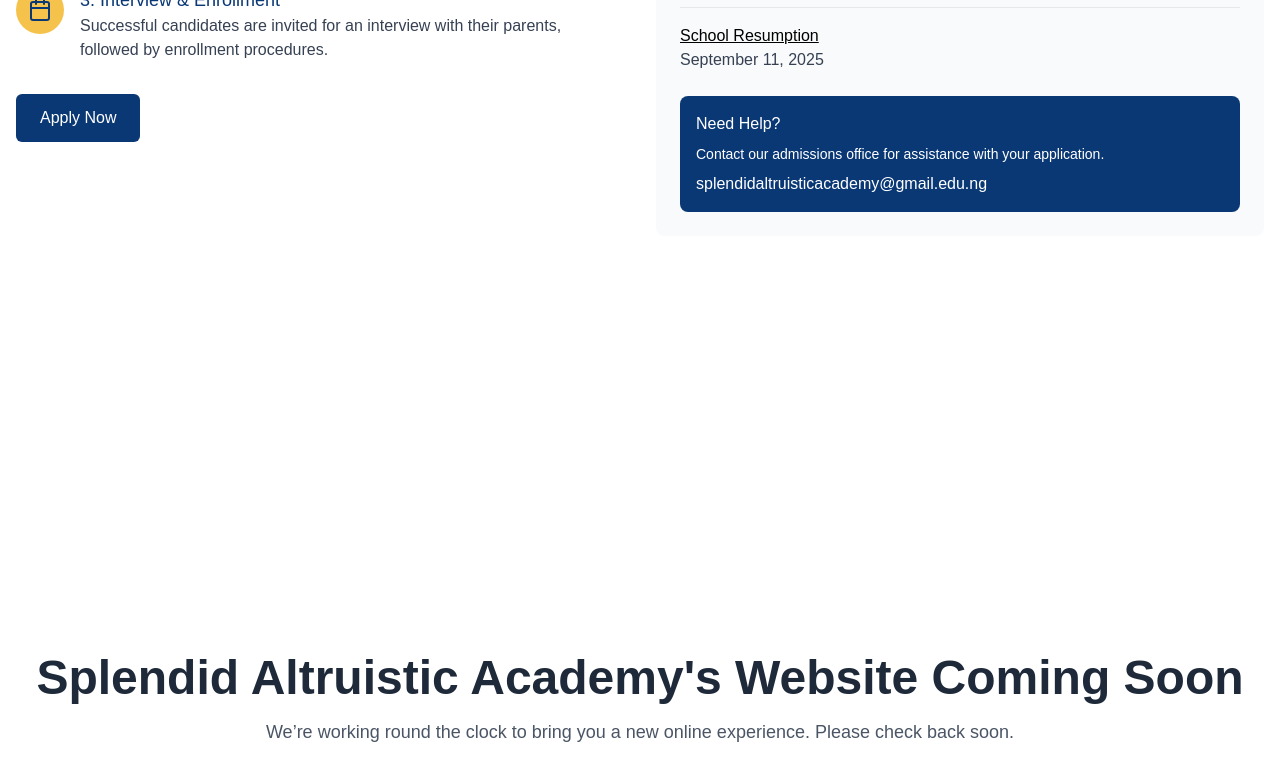
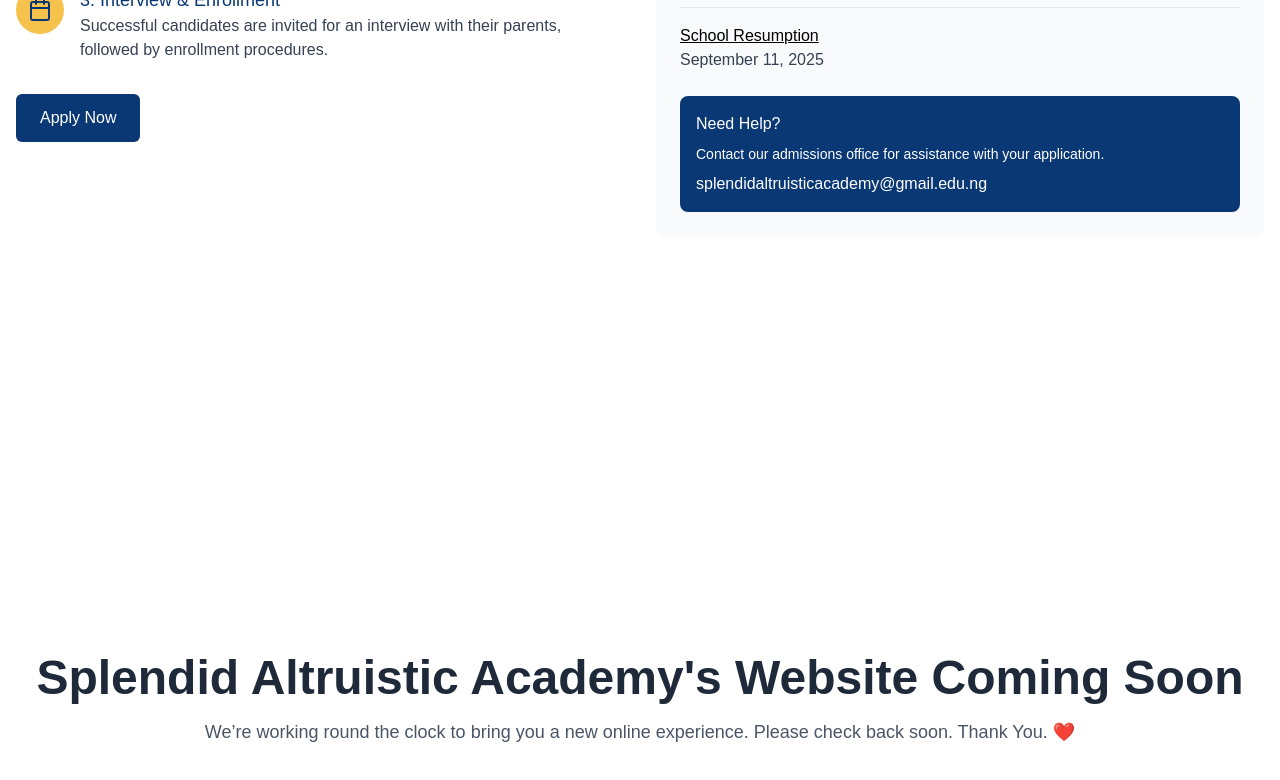
Before and after one commit to fiyinfoluwapy/splendid-alt, a Next.js app: page / in a window 1280 px wide. Shown: the part 2568-3348 px from the top of the page. Built offline with nearby package versions, Linux system fonts and the light colour scheme.

Commit message:
Update page.tsx

```diff
--- a/src/app/page.tsx
+++ b/src/app/page.tsx
@@ -6,7 +6,7 @@ export default function Home() {
           Splendid Altruistic Academy's Website Coming Soon
         </h1>
         <p className="text-lg text-gray-600">
-          We’re working round the clock to bring you a new online experience. Please check back soon.
+          We’re working round the clock to bring you a new online experience. Please check back soon. Thank You. ❤️
         </p>
       </div>
     </main>
```
